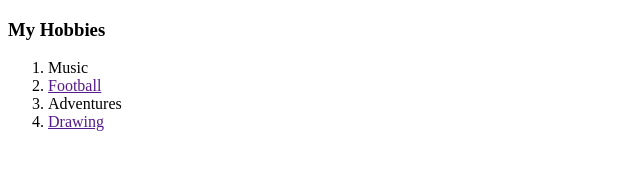
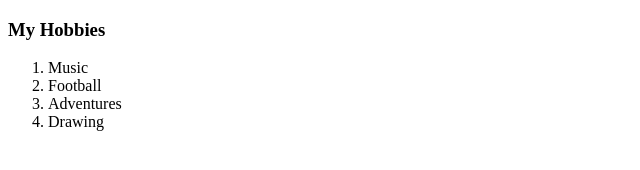
Before and after one commit to Teeboy10/my-website, a plain HTML site: page hobbies.html in a window 1280 px wide. Shown: the full height of the page, 0-640 px from the left. Drawn offline with Linux system fonts and the light colour scheme.

Commit message:
Update hobbies.html

```diff
--- a/hobbies.html
+++ b/hobbies.html
@@ -9,9 +9,9 @@
     <h3>My Hobbies</h3>
     <ol>
         <li>Music</li>
-        <li><a href="">Football</a></li>
+        <li>Football</li>
         <li>Adventures</li>
-        <li><a href="">Drawing</a></li>
+        <li>Drawing</li>
     </ol>
 </body>
 </html>
```
